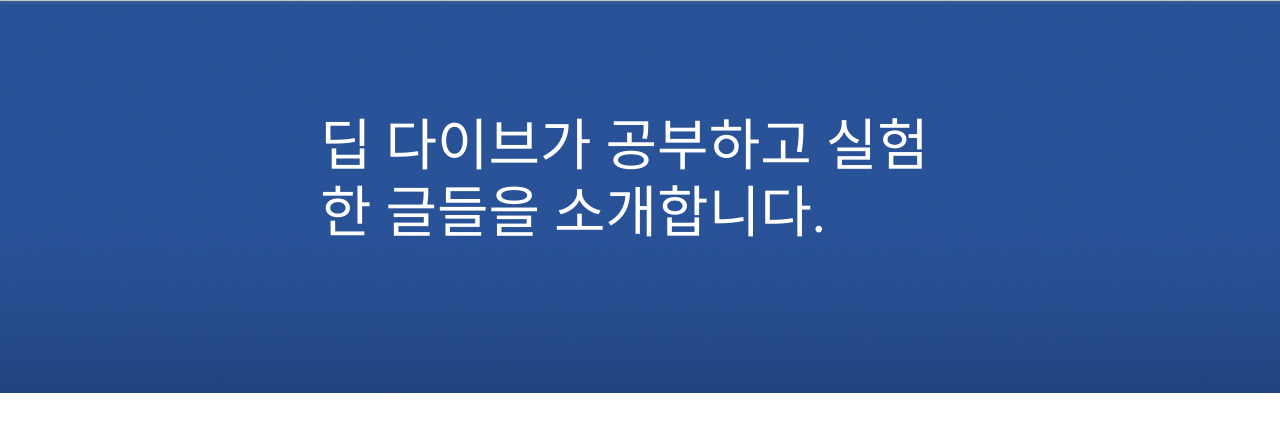
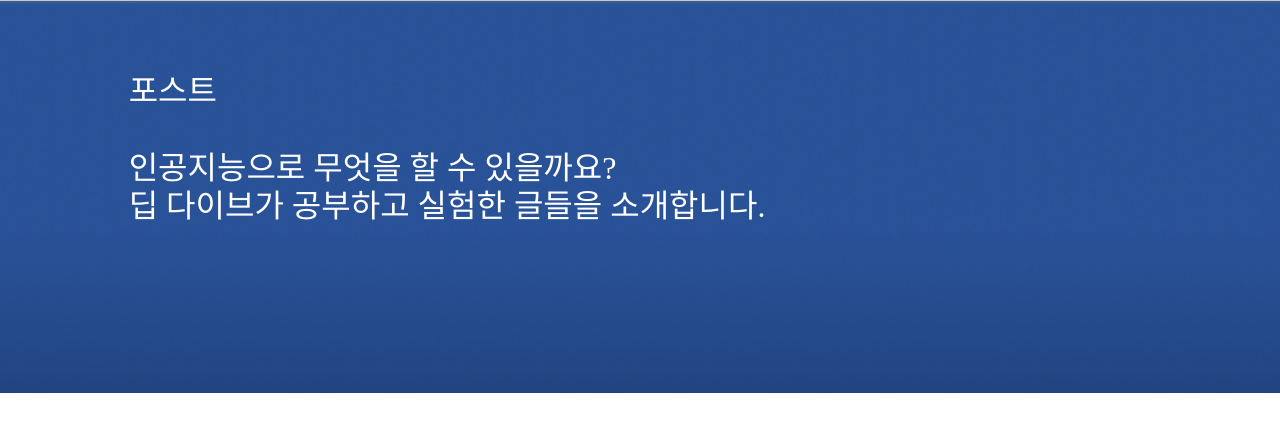
Before and after one commit to deepdaiv/deep_daiv_blog_dev, a Django app: page /post/ in a window 1280 px wide. Shown: the part 56-492 px from the top of the page. Run offline with Django 4.2, Linux system fonts and the light colour scheme; some web fonts are replaced.

Commit message:
text 수정

```diff
--- a/single_pages/templates/single_pages/paper_review.html
+++ b/single_pages/templates/single_pages/paper_review.html
@@ -14,7 +14,7 @@
     {% include 'single_pages/template.html' %}
     <!-- paper_review -->
     <img src="{%static 'img/image_2.png'%} " style="width:100%;">
-    <div class="text" style="position:absolute; top: 30%; left: 50%; transform: translate(-50%, -50%);"><h2 class="display-4 " style="color:white">세상에 좋은 논문은 많습니다.<br> 딥 다이브가 쉽게 설명해드립니다.
+    <div class="text" style="position:absolute; top: 20%; left: 20%; transform: translate(-20%, -20%);"><h2 style="color:white">논문리뷰<br><br>세상에 좋은 논문은 많습니다.<br>하지만 혼자 읽기에는 어렵죠<br>딥 다이브가 쉽게 설명해드립니다.
     </h2></div>
 
     <header class="py-2">
--- a/single_pages/templates/single_pages/post.html
+++ b/single_pages/templates/single_pages/post.html
@@ -14,7 +14,8 @@
     {% include 'single_pages/template.html' %}
     <!-- post -->
     <img src="{%static 'img/image_2.png'%} " style="width:100%;">
-    <div class="text" style="position:absolute; top: 30%; left: 50%; transform: translate(-50%, -50%);"><h2 class="display-4 " style="color:white">딥 다이브가 공부하고 실험한 글들을 소개합니다.
+    <div class="text" style="position:absolute; top: 20%; left: 20%; transform: translate(-20%, -20%);"><h2 style="color:white">포스트 <br><br>인공지능으로 무엇을 할 수 있을까요? <br>
+    딥 다이브가 공부하고 실험한 글들을 소개합니다.
     </h2></div>
     <header class="py-2">
       <div class="container-xxl px-lg-5">
```
